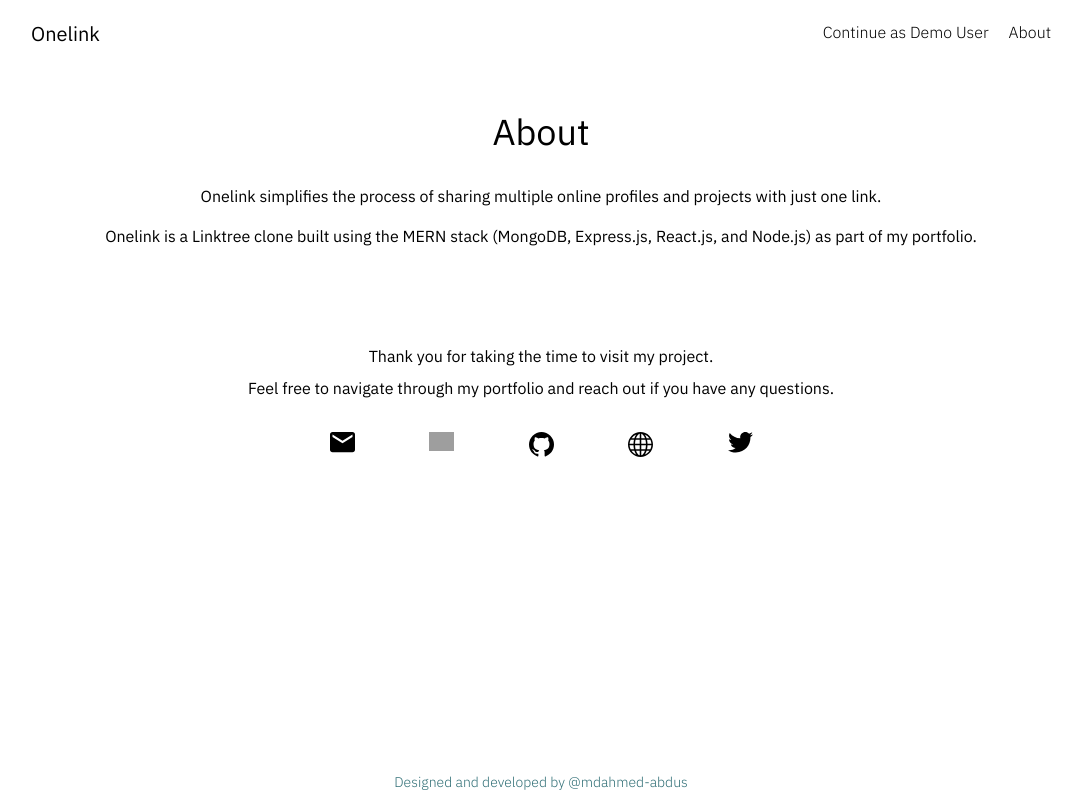
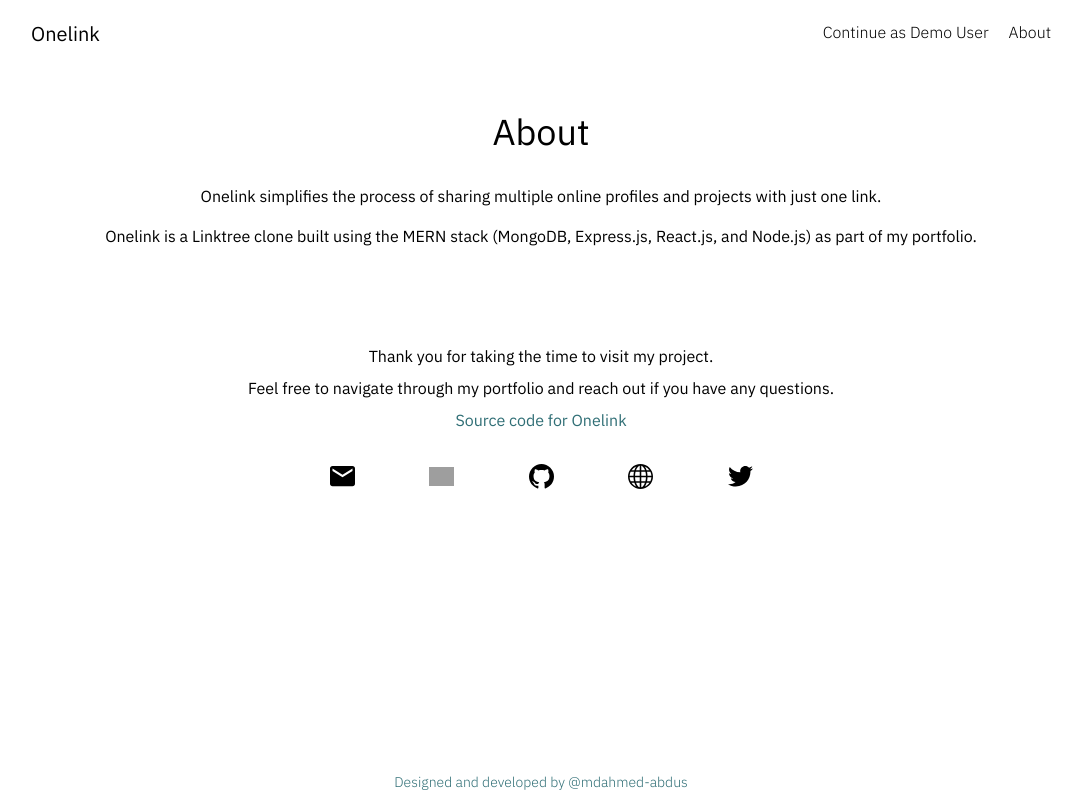
Before and after one commit to mdahmed-abdus/onelink, a React (Create React App) app in the folder frontend/: page /about in a window 1280 px wide. Shown: the whole page, without its empty margins (99-1181 px from the left). Built offline with nearby package versions, Linux system fonts and the light colour scheme; grey boxes are pictures that could not be loaded.

Commit message:
Add source code link

```diff
--- a/frontend/src/components/About.js
+++ b/frontend/src/components/About.js
@@ -28,7 +28,14 @@ function About() {
             Feel free to navigate through my portfolio and reach out if you have
             any questions.
           </p>
-          <div className="mt-8 flex justify-evenly sm:px-56">
+          <a
+            href={links.repository}
+            target="_blank"
+            className="block mt-2 text-primary hover:underline"
+          >
+            Source code for Onelink
+          </a>
+          <div className="mt-8 sm:px-56 flex justify-evenly">
             {socials.map((icon, index) => (
               <a
                 key={'about_socials_' + index}
@@ -38,7 +45,7 @@ function About() {
                 <img
                   src={icon.icon}
                   alt={icon.name}
-                  className="w-[25px] object-contain"
+                  className="w-[25px] h-[25px] object-contain"
                 />
               </a>
             ))}
--- a/frontend/src/constants/index.js
+++ b/frontend/src/constants/index.js
@@ -3,6 +3,7 @@ export const links = {
   github: 'https://github.com/mdahmed-abdus',
   website: '/coming-soon',
   twitter: 'https://twitter.com/mdahmed_abdus',
+  repository: 'https://github.com/mdahmed-abdus/onelink.git',
 };
 
 export const mailTo = 'mailto:mdahmed.abdus@gmail.com';
```
